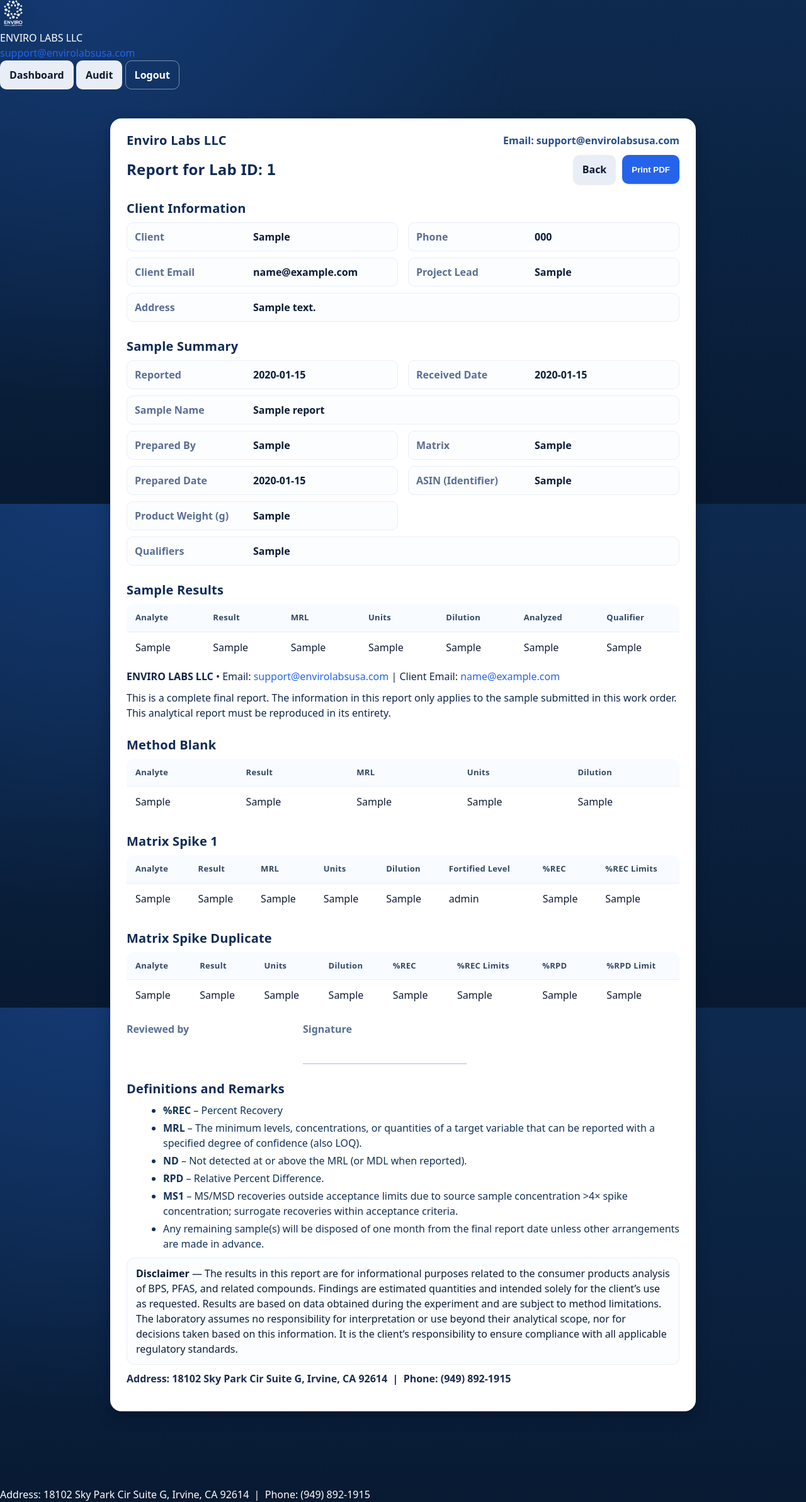
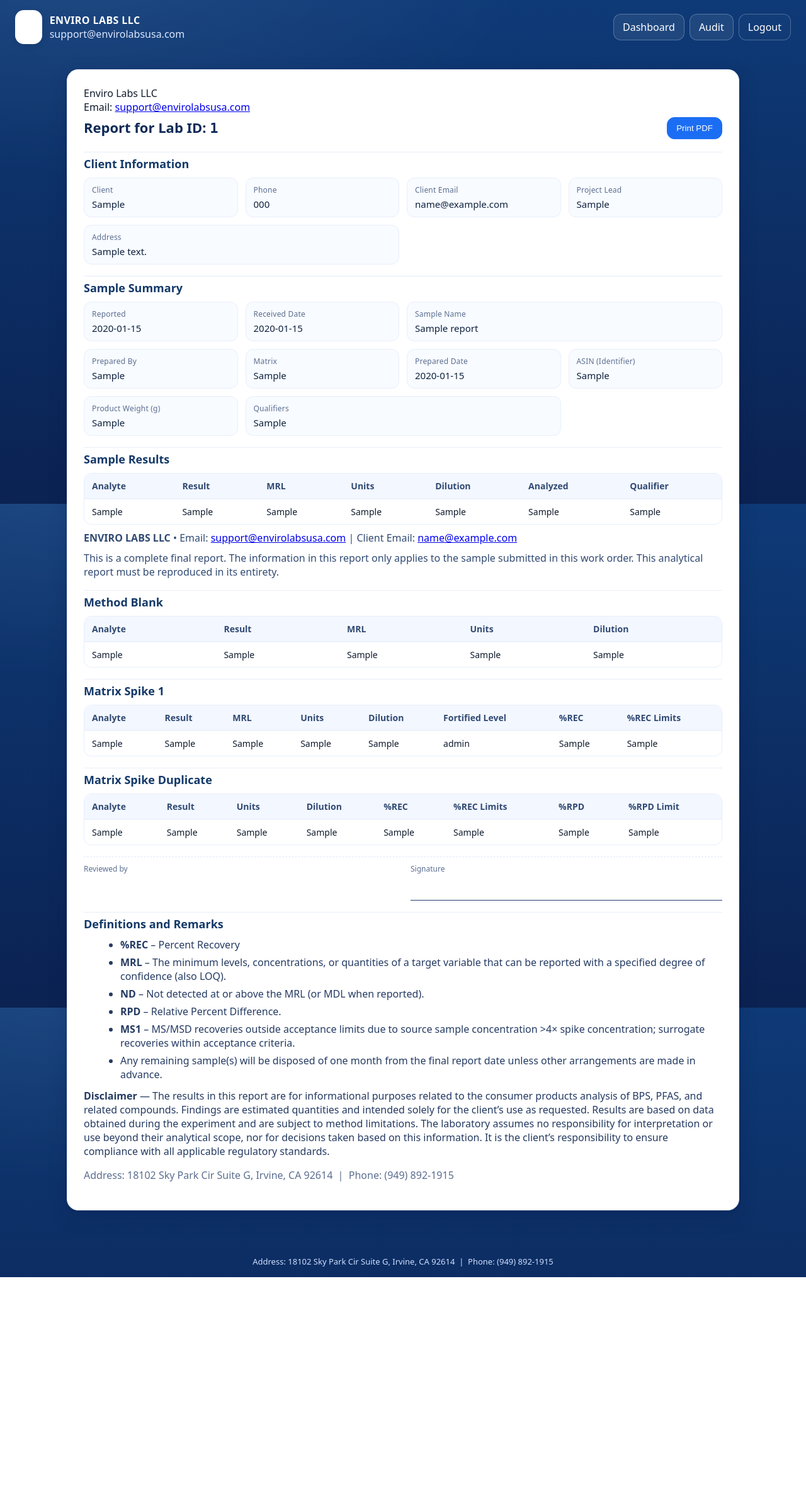
Before and after one commit to drsdass/EnviroLabs, a Flask app: page /report/1 in a window 1280 px wide. Shown: the whole page at 63% size. After the commit the page ends 2028 px from the top, so only its background shows below. Run offline with Flask 3, Linux system fonts and the light colour scheme; the visitor is signed in with stand-in values (Sample User, id 1); tables that the repository leaves empty hold one stand-in row (values such as "Sample post").

Commit message:
Update styles.css

```diff
--- a/static/styles.css
+++ b/static/styles.css
@@ -1,331 +1,160 @@
-/* =========================================================
-   Enviro Labs — Global Styles
-   ========================================================= */
-
-/* ---------- CSS Variables ---------- */
-:root {
-  --bg-deep: #081a32;         /* darkest blue */
-  --bg: #0d2a4f;              /* deep blue */
-  --brand: #0e2a57;           /* heading blue */
-  --primary: #2563eb;         /* button blue */
-  --primary-dark: #1e40af;    /* hover */
-  --accent: #1f6feb;
-  --card: #ffffff;
-  --text: #0f172a;            /* near-black */
-  --muted: #5b6b88;
-  --muted-2: #8aa0c7;
-  --ring: rgba(37, 99, 235, .35);
-  --shadow: 0 10px 24px rgba(2,12,29,.22), 0 4px 10px rgba(2,12,29,.12);
-  --radius-lg: 18px;
-  --radius-md: 12px;
-  --radius-sm: 8px;
+/* ---------- Theme ---------- */
+:root{
+  --bg1:#0e3a77; --bg2:#0b2252;
+  --card:#ffffff;
+  --ink:#0f1b2d;
+  --muted:#5d6b86;
+  --line:#e8edf5;
+  --accent:#1b6ef3; --accent-ink:#ffffff;
 }
 
-/* ---------- Base ---------- */
-* { box-sizing: border-box; }
-html, body { height: 100%; }
+*{ box-sizing:border-box; }
+html,body{ margin:0; height:100%; font-family: ui-sans-serif, system-ui, -apple-system, Segoe UI, Roboto, Helvetica, Arial; color:var(--ink); }
 
-body {
-  margin: 0;
-  font: 16px/1.5 ui-sans-serif, system-ui, -apple-system, Segoe UI, Roboto, Helvetica, Arial, "Apple Color Emoji","Segoe UI Emoji";
-  color: var(--card);
-  background: radial-gradient(1200px 1200px at 10% -10%, #143a74 0, transparent 60%),
-              linear-gradient(180deg, var(--bg) 0%, var(--bg-deep) 100%);
-  background-attachment: fixed;
+.app-bg{
+  background:
+    radial-gradient(1200px 600px at 10% -10%, rgba(255,255,255,.08) 0, transparent 60%),
+    linear-gradient(180deg, var(--bg1), var(--bg2));
 }
 
-/* Limit content width inside pages */
-.container {
-  max-width: 1100px;
-  margin: 0 auto;
-  padding: 28px 20px 80px;
+/* Header */
+.app-header{
+  display:flex; align-items:center; justify-content:space-between;
+  padding:16px 24px; color:#fff;
+}
+.brand{ display:flex; align-items:center; gap:12px; }
+.logo-badge{
+  background:#fff; border-radius:14px; padding:6px; display:flex; align-items:center; justify-content:center;
+  box-shadow:0 3px 12px rgba(0,0,0,.08);
+}
+.logo{ height:42px; width:auto; display:block; }
+.brand-title{ font-weight:700; letter-spacing:.4px; }
+.brand-sub a{ color:#dbe7ff; text-decoration:none; }
+.brand-sub a:hover{ text-decoration:underline; }
+
+/* Nav buttons */
+.nav{ display:flex; gap:8px; }
+.button{
+  display:inline-flex; align-items:center; justify-content:center;
+  padding:9px 14px; border-radius:12px;
+  border:1px solid rgba(255,255,255,.25);
+  background:rgba(255,255,255,.08); color:#fff; text-decoration:none;
+}
+.button:hover{ background:rgba(255,255,255,.16); }
+.button.secondary{ background:rgba(255,255,255,.02); }
+.button.primary{ background:var(--accent); border-color:var(--accent); color:var(--accent-ink); }
+.button.primary:hover{ filter:brightness(.95); }
+
+/* Main */
+.container{ max-width:1100px; margin:24px auto 56px; padding:0 16px; }
+
+/* Cards */
+.card{
+  background:var(--card);
+  border-radius:18px;
+  padding:20px 22px;
+  box-shadow: 0 10px 30px rgba(5,24,64,.18), 0 2px 6px rgba(5,24,64,.08);
+  border:1px solid #eaf0fb;
+  margin-bottom:16px;
+}
+.card h1{ margin:0 0 12px 0; font-size:22px; color:#0e2a57; }
+
+/* Forms */
+.form-grid{
+  display:grid; gap:12px; grid-template-columns: repeat(4, minmax(160px, 1fr)); align-items:end;
+}
+.form-grid label{ display:flex; flex-direction:column; gap:6px; }
+.form-grid span{ font-size:13px; color:var(--muted); }
+.input{
+  height:38px; padding:8px 10px; border-radius:10px; border:1px solid #d8e4ff; background:#fff;
+  outline:none;
+}
+.input:focus{ border-color:#b7ccff; box-shadow:0 0 0 3px rgba(27,110,243,.12); }
+.form-actions{ display:flex; gap:8px; align-items:center; }
+
+.upload-row{ display:flex; gap:10px; align-items:center; flex-wrap:wrap; }
+.file{ font-size:14px; }
+.check{ color:var(--muted); display:flex; align-items:center; gap:6px; }
+
+/* Tables */
+.table{ width:100%; border-collapse:separate; border-spacing:0 6px; font-size:14px; }
+.table.clean thead th{
+  text-align:left; font-weight:600; color:#35507f; padding:10px 12px 6px; border-bottom:1px solid var(--line);
+}
+.table.clean tbody td{
+  padding:10px 12px; background:#fff; border-top:1px solid #f2f6ff; border-bottom:1px solid #eef3ff;
+}
+.link{ color:var(--accent); text-decoration:none; font-weight:600; }
+.link:hover{ text-decoration:underline; }
+
+/* Flash */
+.flash-wrap{ max-width:1100px; margin:0 auto 12px; padding:0 16px; }
+.flash{ padding:10px 12px; border-radius:10px; background:#e8f2ff; border:1px solid #d7e8ff; color:#0d2a55; }
+.flash.success{ background:#e9f8ef; border-color:#c6efd4; color:#1f5131; }
+.flash.error{ background:#fff1f1; border-color:#ffd3d3; color:#711a1a; }
+
+/* Footer */
+.app-footer{ color:#cfe0ff; text-align:center; padding:16px; font-size:13px; }
+
+/* Print tidy (dashboard rarely printed but keep neutral) */
+@media print {
+  .app-header, .app-footer, .flash-wrap { display:none !important; }
+  .container{ margin:0; padding:0; }
+  .card{ border:none; box-shadow:none; }
+}
+/* ------------ Report page layout ------------ */
+.report-card{ padding:26px 26px 28px; }
+.report-header{
+  display:flex; align-items:center; justify-content:space-between; gap:12px; margin-bottom:6px;
+}
+.report-header h1{ margin:0; font-size:22px; color:#0e2a57; }
+.report-header .mono{ font-family: ui-monospace, SFMono-Regular, Menlo, Consolas, monospace; }
+
+.section-title{
+  margin:18px 0 10px; padding-top:6px; font-size:18px; color:#143969;
+  border-top:1px solid var(--line);
 }
 
-/* ---------- Cards ---------- */
-.card {
-  background: var(--card);
-  color: var(--text);
-  border-radius: var(--radius-lg);
-  box-shadow: var(--shadow);
-  padding: 22px;
+.kv-grid{
+  display:grid;
+  grid-template-columns: repeat(4, minmax(200px,1fr));
+  gap:12px;
 }
+.kv-grid .span-2{ grid-column: span 2; }
+.kv{
+  background:#f8fbff; border:1px solid #e8eefc; border-radius:12px;
+  padding:10px 12px; min-height:56px; display:flex; flex-direction:column; gap:4px;
+}
+.kv .k{ font-size:12px; color:#5b6e91; letter-spacing:.2px; }
+.kv .v{ font-size:15px; color:#0f233f; }
 
-.card + .card { margin-top: 18px; }
+.table.report-table{
+  width:100%; border-collapse:separate; border-spacing:0;
+  margin-top:8px; background:#fff; border:1px solid #e8eefc; border-radius:12px; overflow:hidden;
+}
+.table.report-table thead th{
+  font-weight:600; color:#314a73; background:#f3f7ff; padding:10px 12px; text-align:left;
+  border-bottom:1px solid #e8eefc;
+}
+.table.report-table tbody td{ padding:10px 12px; border-top:1px solid #f2f6ff; }
 
-/* ---------- Headers & text ---------- */
-h1, h2, h3 {
-  margin: 0 0 14px;
-  line-height: 1.25;
-  color: var(--brand);
-  letter-spacing: .2px;
+.final-note{ margin:10px 0 0; color:#314a73; }
+.review-strip{
+  display:flex; gap:24px; margin-top:18px; padding-top:10px; border-top:1px dashed #dfe7fb;
 }
+.review-item{ flex:1; }
+.review-item .k{ font-size:12px; color:#5b6e91; margin-bottom:6px; }
+.sig-line{ height:36px; border-bottom:1px solid #233e71; }
 
-.section-title {
-  margin: 26px 0 10px;
-  font-size: 20px;
-  color: var(--brand);
+.defs{ margin:8px 0 0 18px; color:#253b63; }
+.defs li{ margin:6px 0; }
+.disclaimer{ margin-top:12px; color:#243a62; }
+.footer-address{ margin-top:6px; color:#5b6e91; }
+
+/* Print: white background, hide blue chrome */
+@media print {
+  body.app-bg{ background:#fff !important; }
+  .app-header, .app-footer, .flash-wrap, .actions { display:none !important; }
+  .card{ box-shadow:none; border:none; padding:0; }
+  .section-title{ border-top:none; }
 }
-
-p { margin: 0 0 10px; color: var(--text); }
-a { color: var(--primary); text-decoration: none; }
-a:hover { text-decoration: underline; }
-
-.mono { font-family: ui-monospace, SFMono-Regular, Menlo, Monaco, Consolas, "Liberation Mono", monospace; }
-
-/* ---------- Topbar / Logo (base.html) ---------- */
-.topbar {
-  padding: 18px 0 6px;
-}
-.topbar .wrap {
-  display: flex; align-items: center; justify-content: space-between;
-  gap: 16px;
-}
-.logo-row { display:flex; align-items:center; gap:12px; }
-.logo {
-  width: 42px; height: 42px; object-fit: contain; filter: drop-shadow(0 4px 10px rgba(0,0,0,.25));
-}
-.site-title {
-  font-weight: 800; letter-spacing: .3px; color: #f3f7ff; font-size: 18px;
-}
-
-/* ---------- Buttons ---------- */
-.button {
-  display: inline-flex;
-  align-items: center;
-  gap: 8px;
-  padding: 10px 14px;
-  border-radius: 10px;
-  border: 1px solid transparent;
-  background: #e9eef6;
-  color: #0b1730;
-  font-weight: 700;
-  box-shadow: 0 2px 0 rgba(13, 27, 55, .08);
-  transition: transform .04s ease, box-shadow .12s ease, background .12s ease;
-}
-.button:hover { transform: translateY(-1px); box-shadow: 0 6px 16px rgba(5, 17, 40, .14); text-decoration: none; }
-
-.button.primary {
-  background: var(--primary);
-  color: #fff;
-}
-.button.primary:hover { background: var(--primary-dark); }
-
-.button.secondary {
-  background: transparent;
-  color: #fff;
-  border: 1px solid rgba(255,255,255, .45);
-}
-.button.secondary:hover { background: rgba(255,255,255,.06); }
-
-.button.light {
-  background: #f5f7fb;
-  color: #0c1b35;
-  border: 1px solid #dde3ef;
-}
-.button.light:hover { background: #eef2f9; }
-
-.button.danger {
-  background: #e11d48; color:#fff;
-}
-.button.danger:hover { background:#be123c; }
-
-/* ---------- Forms ---------- */
-.form-row { display:flex; align-items:center; gap:10px; flex-wrap: wrap; }
-
-input[type="text"],
-input[type="date"],
-input[type="search"],
-input[type="email"],
-select,
-textarea {
-  background: #f6f8fc;
-  color: #0e1a33;
-  border: 1px solid #d9e1f2;
-  border-radius: 10px;
-  padding: 10px 12px;
-  outline: 0;
-  transition: border .12s ease, box-shadow .12s ease, background .12s ease;
-}
-input::placeholder { color:#8aa0c7; }
-input:focus, select:focus, textarea:focus {
-  border-color: var(--primary);
-  box-shadow: 0 0 0 4px var(--ring);
-  background: #fff;
-}
-
-input[type="file"] {
-  border: 1px dashed #c8d4ed;
-  background: #f7f9ff;
-  padding: 10px;
-  border-radius: 10px;
-}
-
-/* ---------- Tables ---------- */
-.table {
-  width: 100%;
-  border-collapse: separate;
-  border-spacing: 0;
-  background: #fff;
-  border-radius: var(--radius-md);
-  overflow: hidden;
-}
-
-.table thead th {
-  text-align: left;
-  font-weight: 800;
-  font-size: 13px;
-  letter-spacing: .3px;
-  color: #344766;
-  background: #f2f6ff;
-  padding: 12px 14px;
-  border-bottom: 1px solid #e6eefc;
-}
-
-.table tbody td {
-  padding: 12px 14px;
-  border-bottom: 1px solid #eef2f9;
-  color: #0f1b33;
-  vertical-align: top;
-}
-
-.table tbody tr:last-child td { border-bottom: none; }
-.table tbody tr:hover td { background: #fafcff; }
-
-/* Narrow tables used in reports (less gridlines) */
-.report-table thead th {
-  background: #f8fbff;
-  border-bottom-color:#e9eef9;
-}
-.report-table tbody td {
-  border-bottom-color:#f3f6fd;
-}
-
-/* ---------- Flash messages ---------- */
-.flash {
-  border-radius: 12px;
-  padding: 12px 14px;
-  font-weight: 600;
-  margin: 10px 0 16px;
-}
-.flash.success { background:#e8f7ee; color:#064e27; border:1px solid #bde7cc; }
-.flash.error   { background:#fde9ec; color:#7a0a1a; border:1px solid #f7c2cd; }
-.flash.info    { background:#eaf2ff; color:#0b2a63; border:1px solid #cbdcff; }
-
-/* ---------- Report Page ---------- */
-
-/* Brand strip at the top of the report */
-.brand-strip {
-  display:flex; align-items:center; justify-content:space-between;
-  margin:-6px 0 8px;
-}
-.brand-name { font-weight:900; font-size:20px; color:var(--brand); letter-spacing:.3px; }
-.brand-contacts { color:#244d8a; font-weight:700; }
-.brand-contacts a { color:inherit; }
-.brand-contacts a:hover { text-decoration:underline; }
-
-.report-card {
-  max-width: 930px;
-  margin: 18px auto 40px;
-  padding: 26px 26px 30px;
-}
-
-.report-header {
-  display:flex; align-items:center; justify-content:space-between;
-  gap: 12px;
-  margin-bottom: 10px;
-}
-.report-header h1 {
-  font-size: 24px;
-  margin: 0;
-}
-.report-header .actions { display:flex; gap:10px; }
-
-/* Key/value grid blocks */
-.kv-grid {
-  display: grid;
-  grid-template-columns: repeat(2, minmax(0, 1fr));
-  gap: 10px 16px;
-  margin-bottom: 6px;
-}
-.kv-grid .kv {
-  display:grid;
-  grid-template-columns: 180px 1fr;
-  gap: 8px;
-  padding: 10px 12px;
-  background:#fbfdff;
-  border:1px solid #e9eef9;
-  border-radius: 10px;
-}
-.kv-grid .kv .k { color:#5a6e95; font-weight:800; }
-.kv-grid .kv .v { color:#0b1c38; font-weight:700; }
-.kv-grid .span-2 { grid-column: span 2; }
-
-/* Review area */
-.review-strip {
-  display:flex; flex-wrap: wrap; gap: 20px;
-  margin: 18px 0 8px;
-}
-.review-item { min-width: 260px; }
-.review-item .k { font-weight:800; color:#5a6e95; margin-bottom:6px; }
-.sig-line {
-  height: 38px; border-bottom: 2px solid #cfd7ea; width: 100%;
-}
-
-/* Final notes, disclaimer */
-.final-note { color:#102549; margin: 10px 0; }
-.defs { color:#113157; margin: 8px 0 0 18px; }
-.defs li + li { margin-top:4px; }
-.disclaimer {
-  background:#fbfdff; border:1px solid #e9eef9; border-radius: 12px;
-  padding: 12px 14px; color:#0b1c38; margin-top: 10px;
-}
-.footer-address {
-  color:#1a2d52; font-weight:800; margin-top: 10px;
-}
-
-/* ---------- Dashboard spacing helpers ---------- */
-.section {
-  margin: 0 0 20px;
-}
-.section .section-hint { color: var(--muted); font-size: 14px; }
-
-/* ---------- Utility ---------- */
-.text-muted { color: var(--muted); }
-.right { text-align: right; }
-.center { text-align: center; }
-
-/* ---------- Print Styles ---------- */
-@media print {
-  /* white background & black text on paper */
-  body { background: #fff !important; color:#000; }
-  .container { padding: 0; }
-  .card { box-shadow: none; border: none; }
-
-  /* hide navigation/breadcrumb/buttons */
-  .topbar, .actions, .flash, .section-hint, .button { display: none !important; }
-
-  .report-card {
-    margin: 0; padding: 0;
-    max-width: 100%;
-  }
-
-  .brand-name { color:#000; }
-  .brand-contacts { color:#000; }
-
-  .kv-grid .kv {
-    background: #fff; border-color: #e5e7eb;
-  }
-
-  .table thead th { background: #fff; border-bottom-color:#e5e7eb; color:#000; }
-  .table tbody td { border-bottom-color:#eee; color:#000; }
-
-  a { color:#000; text-decoration: none; }
-}
-
-/* ---------- Responsive ---------- */
-@media (max-width: 760px) {
-  .container { padding: 18px 14px 60px; }
-  .report-header { flex-direction: column; align-items: flex-start; gap: 8px; }
-  .kv-grid { grid-template-columns: 1fr; }
-  .kv-grid .span-2 { grid-column: span 1; }
-}
```
